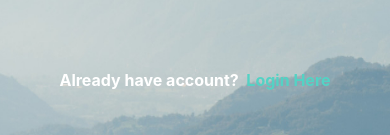
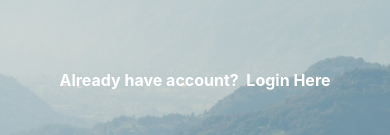
Before and after one commit to TharushiRachel/Tripora, a React Native app: screen /WelcomeScreen in a window 390 px wide. Shown: the part 706-841 px from the top of the page. Built offline with nearby package versions, Linux system fonts and the light colour scheme.

Commit message:
Changed text colors

```diff
--- a/app/screens/WelcomeScreen.js
+++ b/app/screens/WelcomeScreen.js
@@ -77,7 +77,7 @@ const styles = StyleSheet.create({
   },
   subTitle: {
     marginTop: 10,
-    color: colors.primary,
+    color: colors.white,
     fontSize: 16,
     fontWeight: "bold",
   },
```
